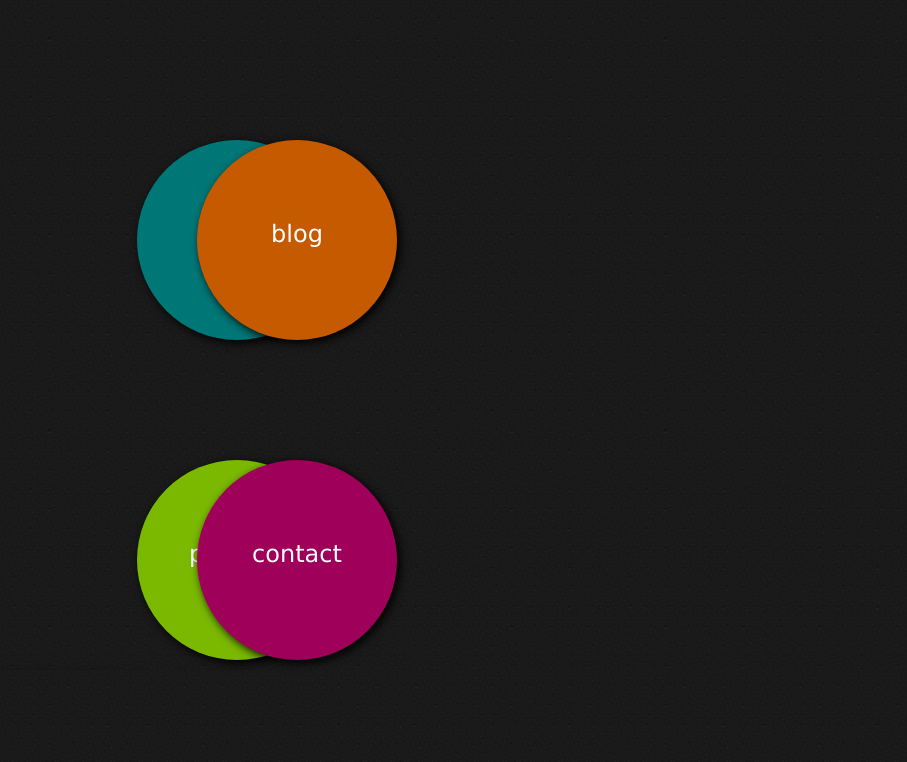
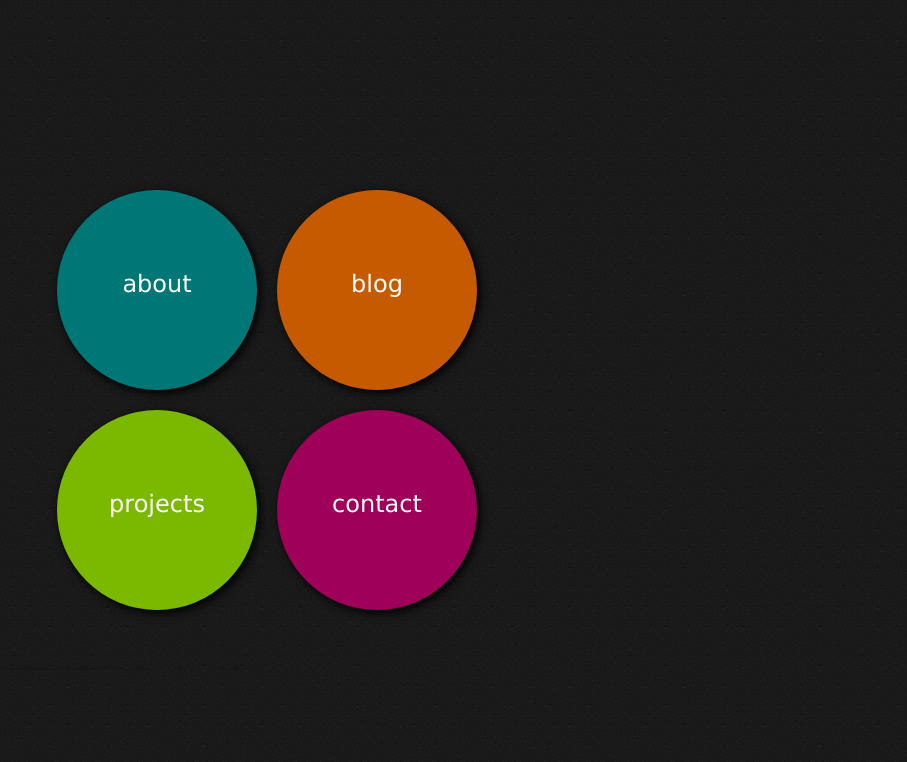
Before and after one commit to richzeng/homepage, a Flask app: page / in a window 1280 px wide. Shown: the top 762 px of the page, without its empty margins (373-1280 px from the left). Run offline with Flask 2, Linux system fonts and the light colour scheme; some libraries are stand-ins or nearby versions.

Commit message:
fixed circles for resizing window

```diff
--- a/static/css/style.css
+++ b/static/css/style.css
@@ -59,12 +59,8 @@
 	width: 200px;
 	height: 200px;
 	-webkit-border-radius: 100px;
-	-moz-border-radius: 100px;
-	border-radius: 100px;
 
-	-moz-box-shadow: 3px 3px 10px #000;
 	-webkit-box-shadow: 3px 3px 10px #000;
-	box-shadow: 3px 3px 10px #000;
 }
 
 .large {
--- a/templates/home.html
+++ b/templates/home.html
@@ -28,10 +28,10 @@
 };
 </script>
 
-<div class="circle blue hidden" style="left:610px; top:240px" onclick="flyAway('about')"><p class="center">about</p></div>
-<div class="circle orange hidden" style="right:610px; top:240px" onclick="flyAway('home')"><p class="center">blog</p></div>
-<div class="circle green hidden" style="left:610px; bottom:240px" onclick="flyAway('home')"><p class="center">projects</p></div>
-<div class="circle magenta hidden" style="right:610px; bottom:240px" onclick="flyAway('home')"><p class="center">contact</p></div>
+<div class="circle blue hidden" onclick="flyAway('about')"><p class="center">about</p></div>
+<div class="circle orange hidden" onclick="flyAway('home')"><p class="center">blog</p></div>
+<div class="circle green hidden" onclick="flyAway('home')"><p class="center">projects</p></div>
+<div class="circle magenta hidden" onclick="flyAway('home')"><p class="center">contact</p></div>
 
 <script>
 	$(document).ready(function() {
@@ -39,8 +39,10 @@
 			$("div.blue").animate({
 				'height': '200px',
 				'width': '200px',
-				'left': '510px',
-				'top': '140px'
+				'left': '50%',
+				'top': '50%',
+				'margin-left': '-210px',
+				'margin-top': '-210px'
 				}, 400, function() {
 					$("div.blue").addClass("ul");
 				});
@@ -49,8 +51,10 @@
 			$("div.orange").animate({
 				'height': '200px',
 				'width': '200px',
-				'right': '510px',
-				'top': '140px'
+				'right': '50%',
+				'top': '50%',
+				'margin-right': '-210px',
+				'margin-top': '-210px'
 				}, 400, function() {
 					$("div.orange").addClass("ur");
 				});
@@ -59,8 +63,10 @@
 			$("div.green").animate({
 				'height': '200px',
 				'width': '200px',
-				'left': '510px',
-				'bottom': '140px'
+				'left': '50%',
+				'bottom': '50%',
+				'margin-left': '-210px',
+				'margin-bottom': '-210px'
 				}, 400, function() {
 					$("div.green").addClass("bl");
 				});
@@ -69,8 +75,10 @@
 			$("div.magenta").animate({
 				'height': '200px',
 				'width': '200px',
-				'right': '510px',
-				'bottom': '140px'
+				'right': '50%',
+				'bottom': '50%',
+				'margin-right': '-210px',
+				'margin-bottom': '-210px'
 				}, 400, function() {
 					$("div.magenta").addClass("br");
 				});
```
Also changed, not shown: templates/about.html (+14 -1 lines).
